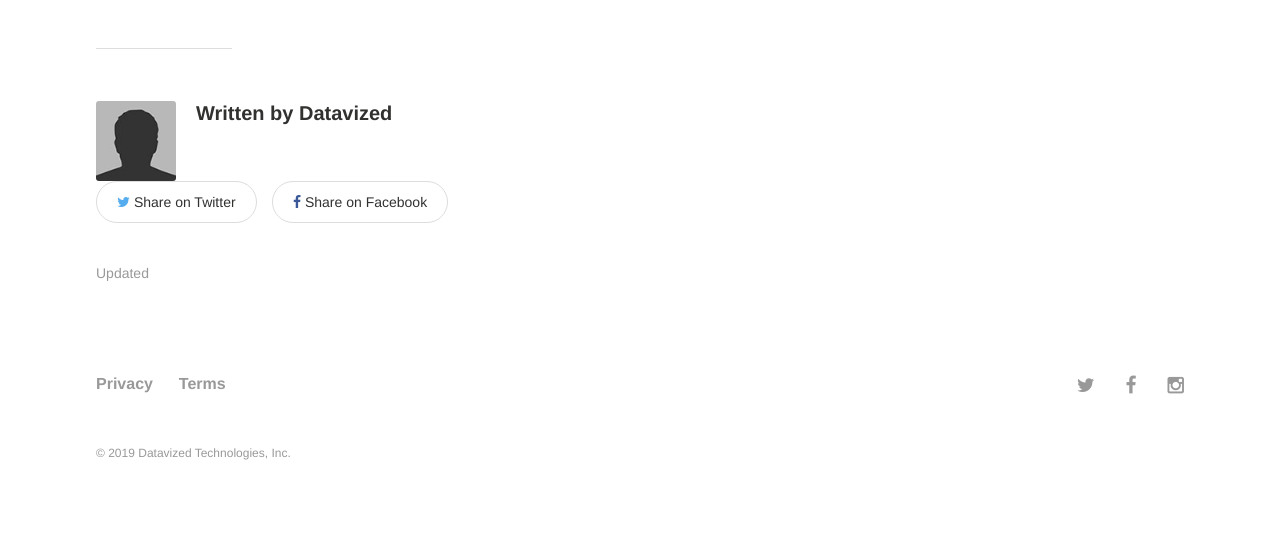
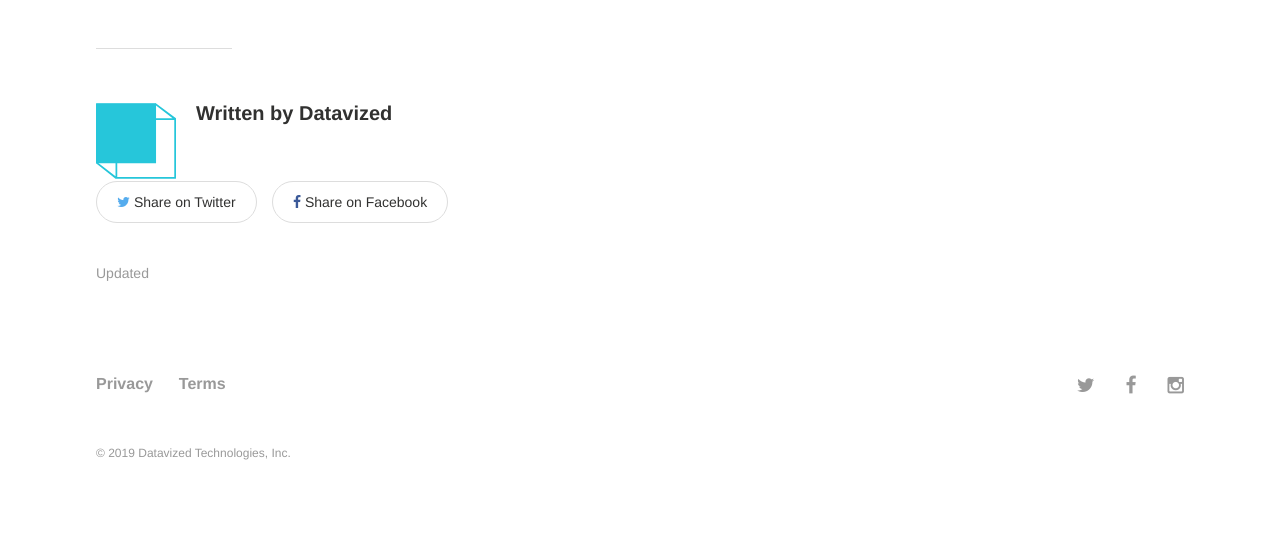
Before and after one commit to sonifydata/twotone.io, a Jekyll site: the page built from _posts/2019-01-25-video-tutorial-test.md, in a window 1280 px wide. Shown: the part 892-1431 px from the top of the page. Built offline with Jekyll 4.4.1, drawn with Linux system fonts in a browser that asks for light colours.

Commit message:
Use datavized logo as author avatar image

```diff
--- a/_config.yml
+++ b/_config.yml
@@ -52,7 +52,7 @@ owner:
     ad-client:
     ad-slot:
   bio:
-  avatar: /images/bio-photo.jpg # 160x160 px image for author byline
+  avatar: /images/datavized-logo-square-blue.svg # 160x160 px image for author byline
   disqus-shortname:
 
 
```
Also changed, not shown: images/datavized-logo-square-blue.svg (added).
